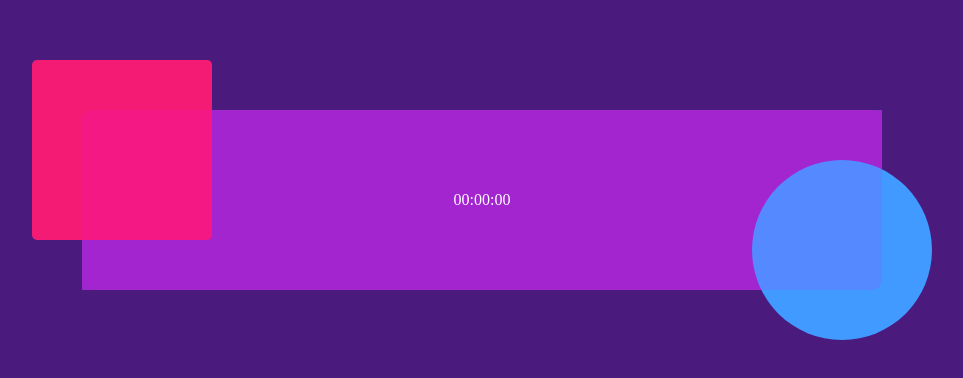
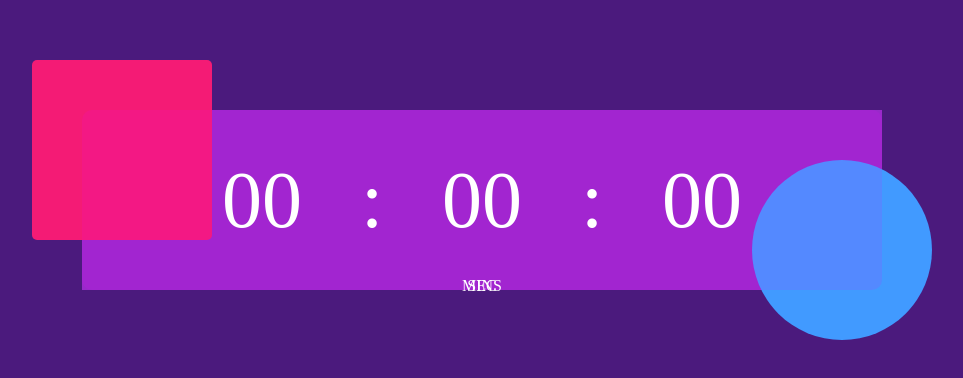
Before and after one commit to soemyattun/tutorial-digital-clock-html-css-javascript, a plain HTML site: page index.html in a window 1280 px wide. Shown: the part 200-578 px from the top of the page, without its empty margins (158-1121 px from the left). Drawn offline with Linux system fonts and the light colour scheme.

Commit message:
[Add]style.css class clock attribute

```diff
--- a/index.html
+++ b/index.html
@@ -9,11 +9,11 @@
         <div class="hero">
             <div class="container">
                 <div class="clock">
-                    <span>00</span>
+                    <span id="hrs">00</span>
                     <span>:</span>
-                    <span>00</span>
+                    <span id="min">00</span>
                     <span>:</span>
-                    <span>00</span>
+                    <span id="sec">00</span>
                 </div>
             </div>
         </div>
--- a/style.css
+++ b/style.css
@@ -51,3 +51,26 @@
     bottom: -50px;
     z-index: -1;
 }
+.clock span{
+    font-size: 80px;
+    width: 110px;
+    display: inline-block;
+    text-align: center;
+}
+.clock  span::after{
+
+    font-size: 16px;
+    position: absolute;
+    bottom: -5px;
+    left: 50%;
+    transform: translateX(-50%);
+}
+#hrs::after{
+    content: 'HOURS';
+}
+#min::after{
+    content: 'MINS';
+}
+#hrs::after{
+    content: 'SEC';
+}
```
